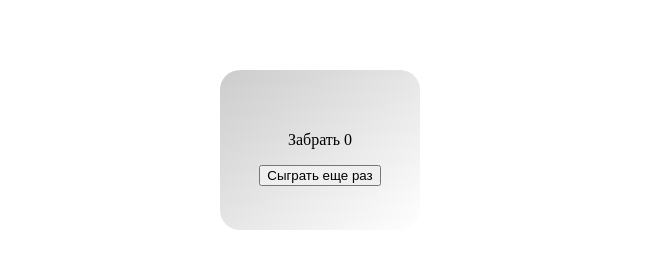
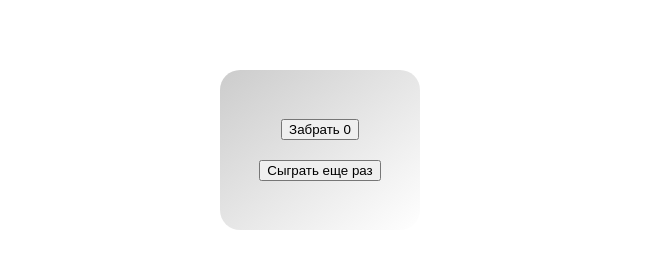
Before and after one commit to Natalia-Orlova/dinoGame, a plain HTML site: page index.html in a window 1280 px wide. Both pictures are taken after a click on the button "Играть". Shown: the part 250-518 px from the top of the page, without its empty margins (320-971 px from the left). Drawn offline with Linux system fonts and the light colour scheme.

Commit message:
btn take bonus

```diff
--- a/index.html
+++ b/index.html
@@ -13,7 +13,7 @@
         <div id="dino"></div>
         <div id="cactus"></div>
         <div class="control">
-            <div class="popup"></div>
+            <button id="takeBonus"></button>
             <button id="start" onclick="startGame()">Играть</button>
         </div>
     </div>
--- a/script.js
+++ b/script.js
@@ -1,7 +1,7 @@
 const dino = document.getElementById('dino');
 const cactus = document.getElementById('cactus');
 const startBtn = document.getElementById('start');
-const messageBox = document.querySelector('.popup');
+const takeBonusBtn = document.getElementById('takeBonus');
 const controlBox = document.querySelector('.control');
 
 document.addEventListener('keydown', function(event) {
@@ -27,22 +27,6 @@ function jump() {
     }, 300);
 }
 
-// let isAlive = setInterval(function() {
-//     let dinoTop = parseInt(window.getComputedStyle(dino).getPropertyValue('top'))
-//     let cactusLeft = parseInt(window.getComputedStyle(cactus).getPropertyValue('left'))
-//     let count = 0;
-
-//     if (cactusLeft < 50 && cactusLeft > 0 && dinoTop >= 140) {
-//         cactus.classList.remove('start')
-//         controlBox.style.display = 'flex'
-//         messageBox.innerHTML = `
-//             <p>Забрать ${count}</p>
-//         `
-//         startBtn.innerText = 'Сыграть еще раз'
-//     }
-//     count += 1;
-//     document.getElementById('bonus').textContent = count;
-// }, 10)
 
 let count = 0;
 let lastCactusPosition = 0;
@@ -67,7 +51,8 @@ let isAlive = setInterval(function() {
     if (cactusLeft < 50 && cactusLeft > 0 && dinoTop >= 140) {
         cactus.classList.remove('start');
         controlBox.style.display = 'flex';
-        messageBox.innerHTML = `<p>Забрать ${count}</p>`;
+        takeBonusBtn.innerText = `Забрать ${count}`;
+        takeBonusBtn.style.display = 'block';
         startBtn.innerText = 'Сыграть еще раз';
     }
 }, 10);
--- a/style.css
+++ b/style.css
@@ -71,10 +71,14 @@
     flex-direction: column;
     justify-content: center;
     align-items: center;
+    gap: 20px;
     width: 200px;
     height: 20%;
     background: linear-gradient(to bottom right, #ccc, #fff);
     border-radius: 20px;
+}
+#takeBonus {
+    display: none;
 }
 
 
```
